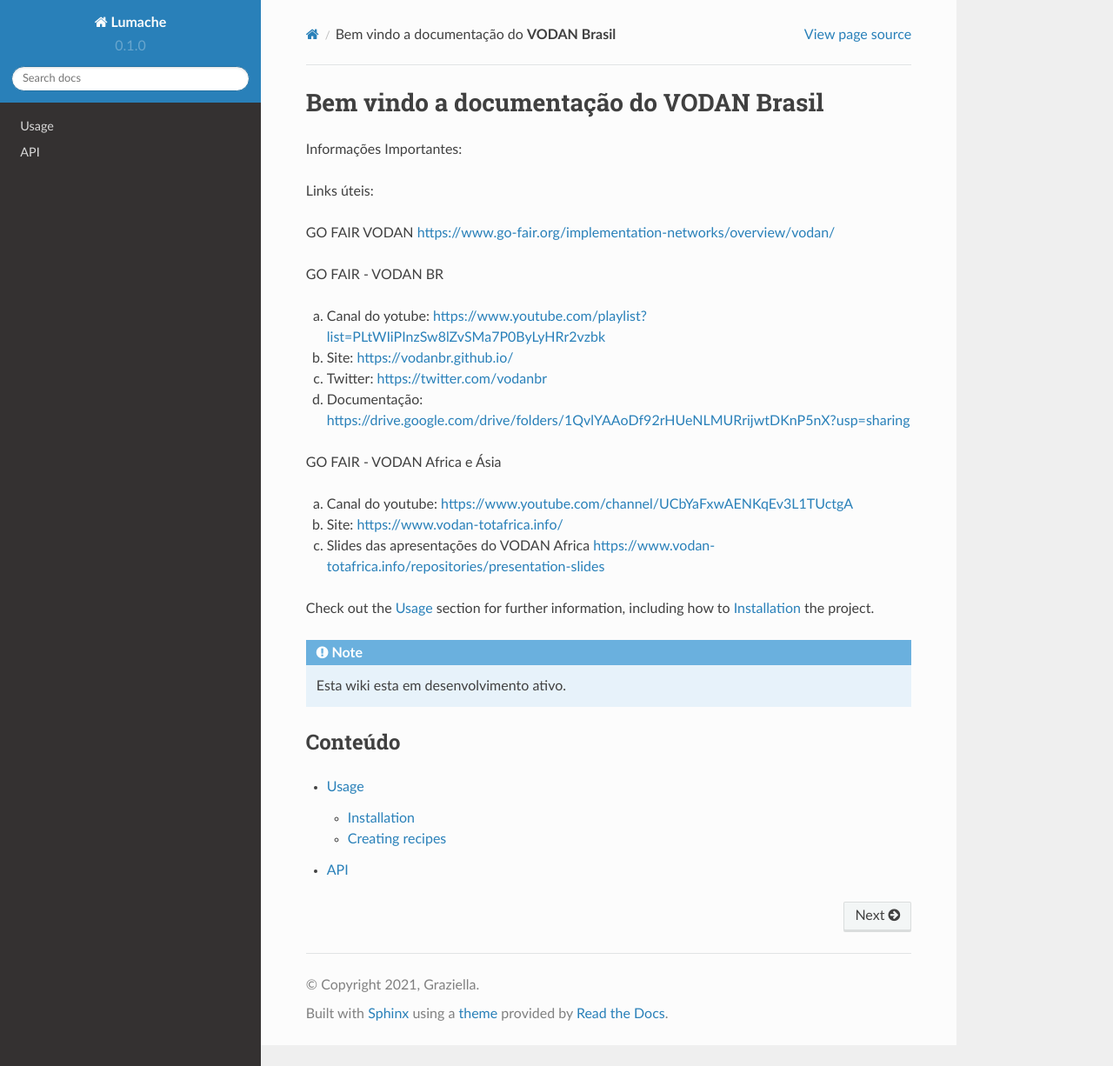
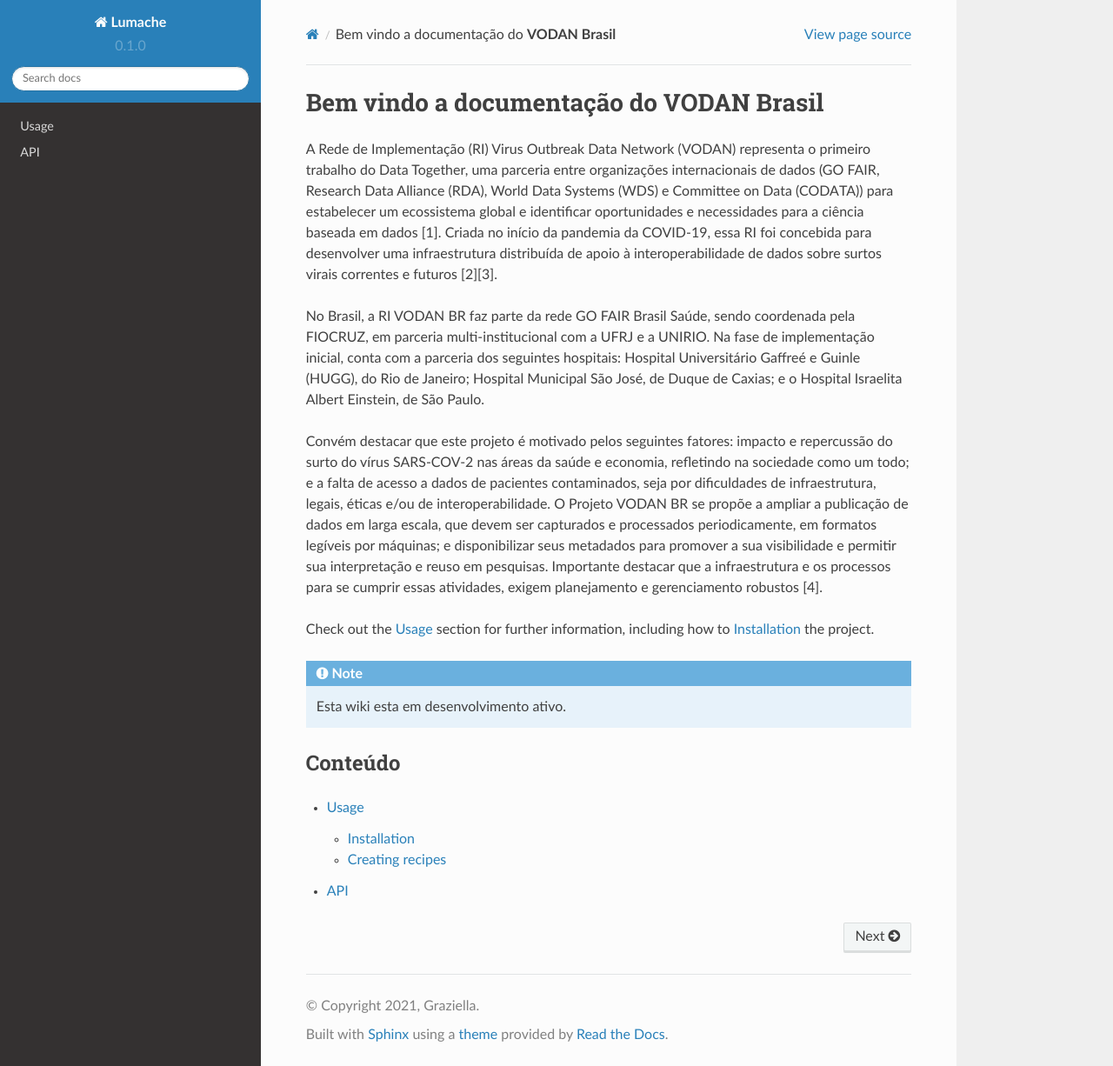
Before and after one commit to vodanbr/wiki, a Sphinx documentation site: the page built from docs/source/index.rst, in a window 1280 px wide and 1226 px high. Shown: the whole window at 87% size. Built offline with Sphinx 7.4.7 and the Read the Docs theme 2.0.0, drawn with Linux system fonts in a browser that asks for light colours.

Commit message:
Update index.rst

```diff
--- a/docs/source/index.rst
+++ b/docs/source/index.rst
@@ -1,24 +1,11 @@
 Bem vindo a documentação do **VODAN Brasil**
 ===================================
 
-Informações Importantes:
+A Rede de Implementação (RI) Virus Outbreak Data Network (VODAN) representa o primeiro trabalho do Data Together, uma parceria entre organizações internacionais de dados (GO FAIR, Research Data Alliance (RDA), World Data Systems (WDS) e Committee on Data (CODATA)) para estabelecer um ecossistema global e identificar oportunidades e necessidades para a ciência baseada em dados [1]. Criada no início da pandemia da COVID-19, essa RI foi concebida para desenvolver uma infraestrutura distribuída de apoio à interoperabilidade de dados sobre surtos virais correntes e futuros [2][3].
 
-Links úteis:
+No Brasil, a RI VODAN BR faz parte da rede GO FAIR Brasil Saúde, sendo coordenada pela FIOCRUZ, em parceria multi-institucional com a UFRJ e a UNIRIO. Na fase de implementação inicial, conta com a parceria dos seguintes hospitais: Hospital Universitário Gaffreé e Guinle (HUGG), do Rio de Janeiro; Hospital Municipal São José, de Duque de Caxias; e o Hospital Israelita Albert Einstein, de São Paulo.
 
-GO FAIR VODAN https://www.go-fair.org/implementation-networks/overview/vodan/
-
-GO FAIR - VODAN BR
-
-a) Canal do yotube: https://www.youtube.com/playlist?list=PLtWIiPInzSw8lZvSMa7P0ByLyHRr2vzbk
-b) Site: https://vodanbr.github.io/
-c) Twitter: https://twitter.com/vodanbr
-d) Documentação: https://drive.google.com/drive/folders/1QvlYAAoDf92rHUeNLMURrijwtDKnP5nX?usp=sharing
-
-GO FAIR - VODAN Africa e Ásia
-
-a) Canal do youtube: https://www.youtube.com/channel/UCbYaFxwAENKqEv3L1TUctgA
-b) Site: https://www.vodan-totafrica.info/
-c) Slides das apresentações do VODAN Africa https://www.vodan-totafrica.info/repositories/presentation-slides
+Convém destacar que este projeto é motivado pelos seguintes fatores: impacto e repercussão do surto do vírus SARS-COV-2 nas áreas da saúde e economia, refletindo na sociedade como um todo; e a falta de acesso a dados de pacientes contaminados, seja por dificuldades de infraestrutura, legais, éticas e/ou de interoperabilidade. O Projeto VODAN BR se propõe a ampliar a publicação de dados em larga escala, que devem ser capturados e processados periodicamente, em formatos legíveis por máquinas; e disponibilizar seus metadados para promover a sua visibilidade e permitir sua interpretação e reuso em pesquisas. Importante destacar que a infraestrutura e os processos para se cumprir essas atividades, exigem planejamento e gerenciamento robustos [4].
 
 
 Check out the :doc:`usage` section for further information, including
```
